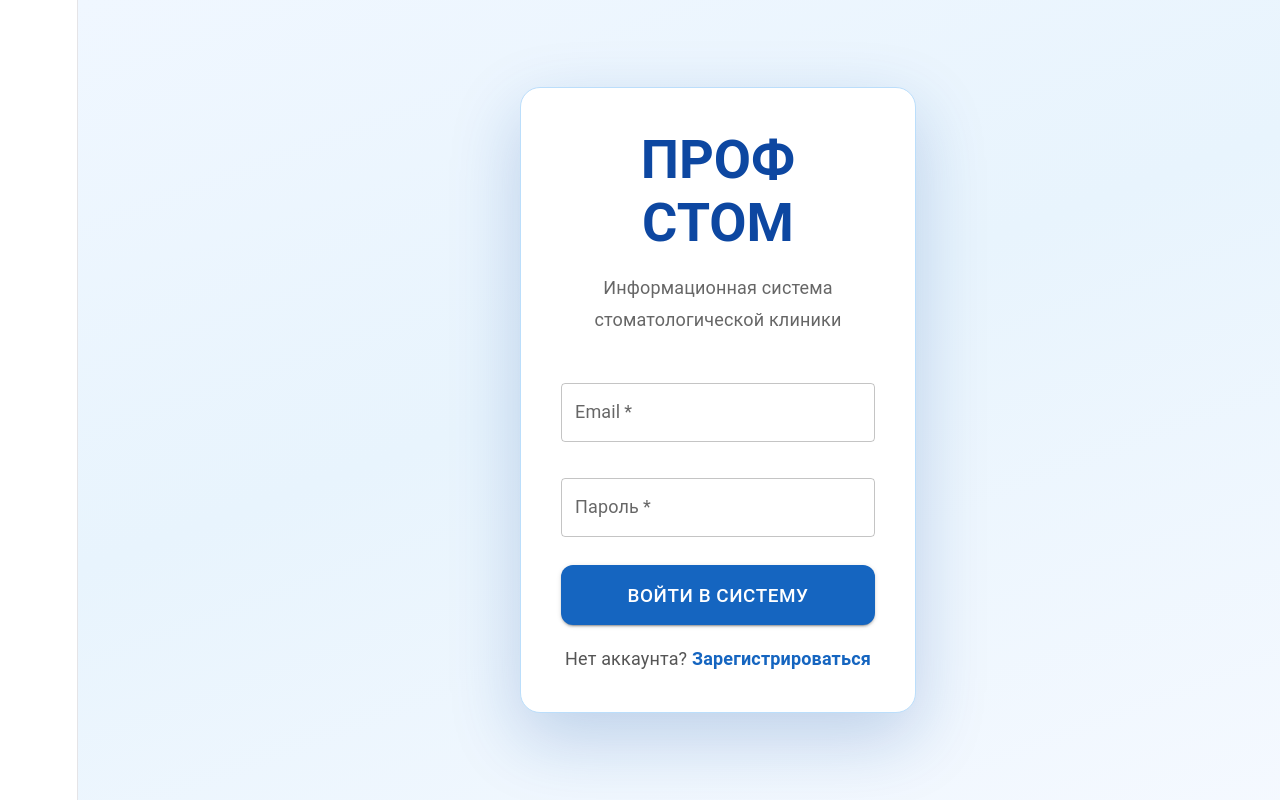
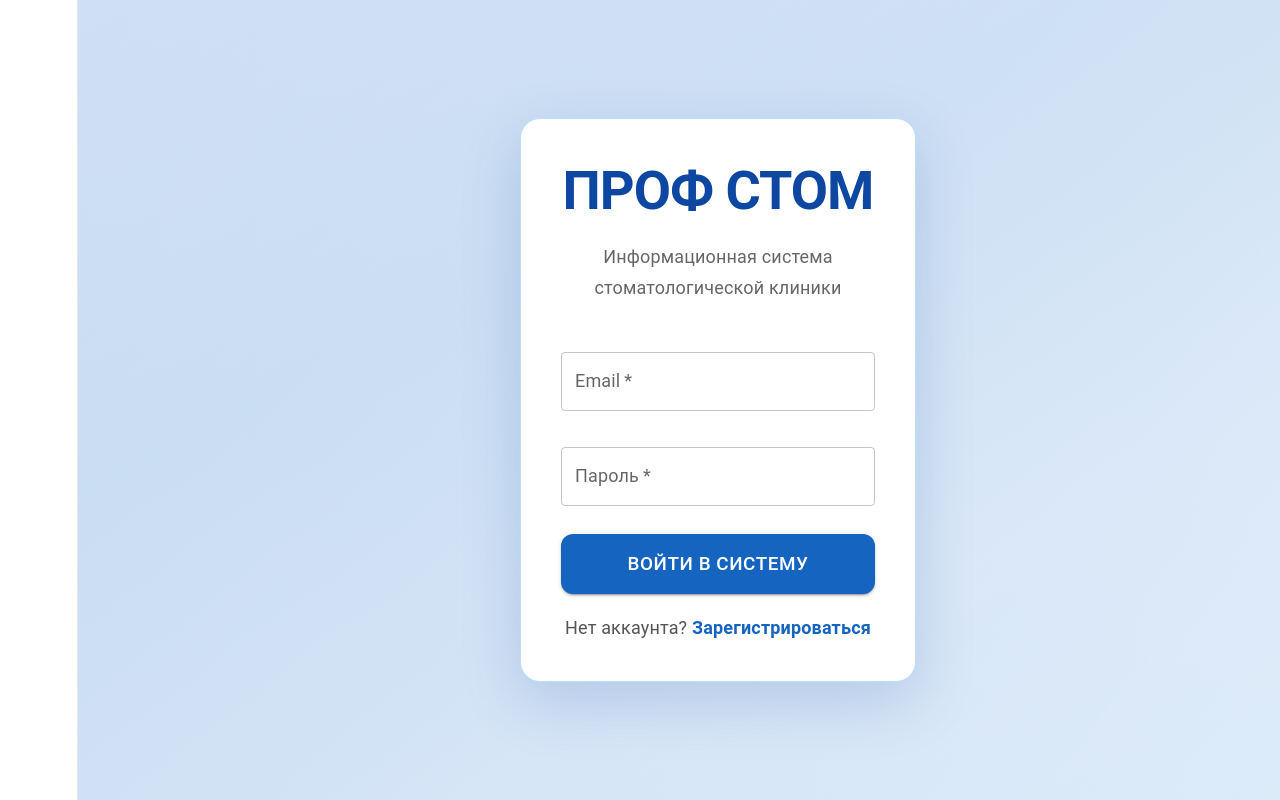
Before and after one commit to violatttion/prof-stom, a React app in the folder frontend/: page /login in a window 1280 px wide. Shown: the top 800 px of the page. Built offline with nearby package versions, Linux system fonts and the light colour scheme; no server answers; the HTML template or start-up script is replaced by a standard one.

Commit message:
короткий фикс

```diff
--- a/frontend/src/pages/auth/Login.jsx
+++ b/frontend/src/pages/auth/Login.jsx
@@ -2,7 +2,6 @@ import React, { useState } from 'react';
 import { useNavigate, Link } from 'react-router-dom';
 import { Container, Paper, TextField, Button, Typography, Box, Alert } from '@mui/material';
 import { useAuth } from '../../context/AuthContext';
-import AnimatedRaysBackground from '../../components/AnimatedRaysBackground';
 
 const Login = () => {
   const [email, setEmail] = useState('');
@@ -37,44 +36,111 @@ const Login = () => {
         display: 'flex',
         alignItems: 'center',
         justifyContent: 'center',
-        background: 'linear-gradient(160deg, #f0f7ff 0%, #e8f4fd 45%, #f5f9ff 100%)',
+        background: 'linear-gradient(155deg, #f4f9ff 0%, #eaf4fd 35%, #f0f7ff 70%, #e8f4fd 100%)',
         position: 'relative',
         overflow: 'hidden',
       }}
     >
-      <AnimatedRaysBackground />
+      {/* Очень мягкие, редкие, медленно движущиеся лучи */}
+      <Box
+        sx={{
+          position: 'absolute',
+          top: 0,
+          left: 0,
+          right: 0,
+          bottom: 0,
+          backgroundImage: `
+            linear-gradient(130deg, rgba(21,101,192,0.07) 0%, transparent 40%),
+            linear-gradient(145deg, rgba(25,118,210,0.05) 20%, transparent 55%),
+            linear-gradient(120deg, rgba(13,71,161,0.06) 35%, transparent 70%)
+          `,
+          backgroundSize: '220% 220%',
+          animation: 'softRays 65s ease-in-out infinite',
+          '@keyframes softRays': {
+            '0%': { backgroundPosition: '0% 0%' },
+            '50%': { backgroundPosition: '28% 32%' },
+            '100%': { backgroundPosition: '0% 0%' },
+          },
+        }}
+      />
 
       <Container maxWidth="xs" sx={{ position: 'relative', zIndex: 2 }}>
         <Paper
-          elevation={14}
+          elevation={10}
           sx={{
             p: 5,
             borderRadius: 5,
             background: 'white',
-            boxShadow: '0 25px 70px rgba(13, 71, 161, 0.22)',
+            boxShadow: '0 20px 60px rgba(13, 71, 161, 0.18)',
             border: '1px solid #bbdefb'
           }}
         >
-          <Typography variant="h3" align="center" gutterBottom sx={{ color: '#0d47a1', fontWeight: 700 }}>
+          <Typography
+            variant="h3"
+            align="center"
+            gutterBottom
+            sx={{ color: '#0d47a1', fontWeight: 700, letterSpacing: '-1px' }}
+          >
             ПРОФ СТОМ
           </Typography>
 
-          <Typography variant="subtitle1" align="center" color="text.secondary" gutterBottom sx={{ mb: 4 }}>
+          <Typography
+            variant="subtitle1"
+            align="center"
+            color="text.secondary"
+            gutterBottom
+            sx={{ mb: 4 }}
+          >
             Информационная система<br />стоматологической клиники
           </Typography>
 
           {error && <Alert severity="error" sx={{ mb: 3 }}>{error}</Alert>}
 
           <Box component="form" onSubmit={handleSubmit}>
-            <TextField margin="normal" required fullWidth label="Email" type="email" value={email} onChange={(e) => setEmail(e.target.value)} sx={{ mb: 2.5 }} />
-            <TextField margin="normal" required fullWidth label="Пароль" type="password" value={password} onChange={(e) => setPassword(e.target.value)} sx={{ mb: 3.5 }} />
+            <TextField
+              margin="normal"
+              required
+              fullWidth
+              label="Email"
+              type="email"
+              value={email}
+              onChange={(e) => setEmail(e.target.value)}
+              sx={{ mb: 2.5 }}
+            />
+            <TextField
+              margin="normal"
+              required
+              fullWidth
+              label="Пароль"
+              type="password"
+              value={password}
+              onChange={(e) => setPassword(e.target.value)}
+              sx={{ mb: 3.5 }}
+            />
 
-            <Button type="submit" fullWidth variant="contained" size="large" sx={{ py: 1.7, fontSize: '1.05rem', bgcolor: '#1565c0', '&:hover': { bgcolor: '#0d47a1' }, mb: 2.5, borderRadius: 3 }} disabled={loading}>
+            <Button
+              type="submit"
+              fullWidth
+              variant="contained"
+              size="large"
+              sx={{
+                py: 1.7,
+                fontSize: '1.05rem',
+                bgcolor: '#1565c0',
+                '&:hover': { bgcolor: '#0d47a1' },
+                mb: 2.5,
+                borderRadius: 3
+              }}
+              disabled={loading}
+            >
               {loading ? 'Вход...' : 'ВОЙТИ В СИСТЕМУ'}
             </Button>
 
             <Typography align="center" sx={{ color: '#555' }}>
-              Нет аккаунта? <Link to="/register" style={{ color: '#1565c0', fontWeight: 600, textDecoration: 'none' }}>Зарегистрироваться</Link>
+              Нет аккаунта?{' '}
+              <Link to="/register" style={{ color: '#1565c0', fontWeight: 600, textDecoration: 'none' }}>
+                Зарегистрироваться
+              </Link>
             </Typography>
           </Box>
         </Paper>
```
